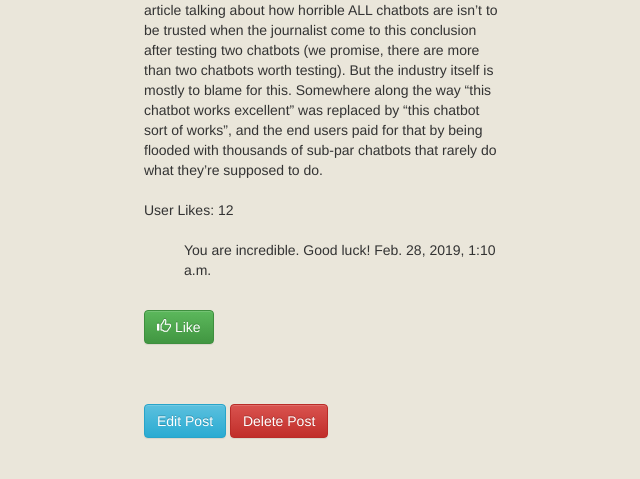
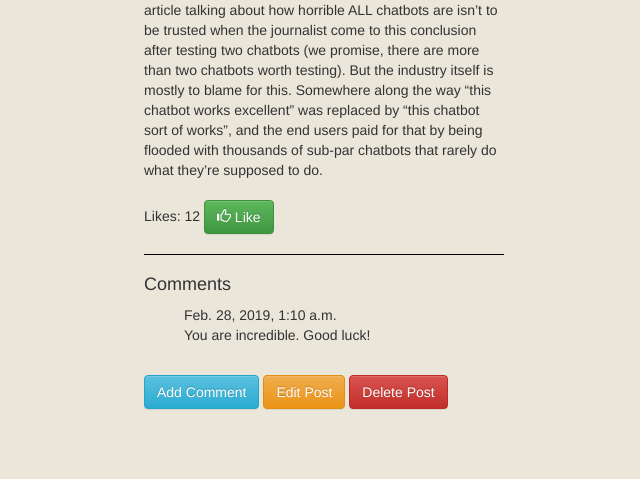
Before and after one commit to gokhanaker/blog-website, a Django app: page /post/1/ in a window 1280 px wide. Shown: the part 321-800 px from the top of the page, without its empty margins (316-956 px from the left). Run offline with Django 3.2, Linux system fonts and the light colour scheme; data comes from the database, SQL or seed files in the repository; both versions use the stored data as it was after the commit; some libraries are stand-ins or nearby versions.

Commit message:
layout is made prettier

```diff
--- a/blog_project/blog/static/css/blog.css
+++ b/blog_project/blog/static/css/blog.css
@@ -1,3 +1,9 @@
 body{
   background-color: #EAE6DA;
 }
+
+.comments{
+  background-color: #D2C29D;
+}
+
+hr { background-color: black; height: 0.5px; border: 0; }
--- a/blog_project/blog/templates/blog/post_detail.html
+++ b/blog_project/blog/templates/blog/post_detail.html
@@ -15,26 +15,30 @@
         <br>
           {{ post.postContent }}
         <br><br>
-        User Likes:  {{ post.postLikes }}
-        <br>
-        <br>
-        <!-- displaying comments of that blog post -->
-        {% for comment in post.comment_set.all %}
-          <ul>
-            {{ comment.commentContent }}
-            {{ comment.commentAuthor }}
-            {{ comment.commentCreatedDate }}
-            <br> <br>
-           </ul>
-        {% endfor %}
-
+        Likes: {{ post.postLikes }}
         <a href="/post/like/{{post.pk}}" class="btn btn-success btn-md">
           <span class="glyphicon glyphicon-thumbs-up"></span> Like
         </a>
 
-        <br> <br> <br> <br>
+        <div>
+          <hr>
+          <h4> Comments </h4>
+          <!-- displaying comments of that blog post -->
+          {% for comment in post.comment_set.all %}
+            <ul>
+              {{ comment.commentAuthor }}
+              {{ comment.commentCreatedDate }}
+              <br>
+              {{ comment.commentContent }}
+              <br>
+            </ul>
+            {% endfor %}
+          </div>
+        <br>
+        <!-- a link as a button to add a comment to a post -->
+        <a href='/post/{{post.pk}/add/comment}' class="btn btn-info" role="button"> Add Comment</a>
         <!-- a link as a button to edit a post -->
-        <a href='/post/edit/{{post.pk}}' class="btn btn-info" role="button"> Edit Post</a>
+        <a href='/post/edit/{{post.pk}}' class="btn btn-warning" role="button"> Edit Post</a>
         <!-- a link as a button to delete your post -->
         <a href='/post/delete/{{post.pk}}' class="btn btn-danger" role="button"
         onclick="return confirm('Are you sure you want to delete this?')"> Delete Post</a>
--- a/blog_project/blog/urls.py
+++ b/blog_project/blog/urls.py
@@ -13,5 +13,5 @@ urlpatterns = [
     path('post/edit/<int:post_id>/', views.editPost, name = 'editPost'),
     path('post/edit/<int:post_id>/update/', views.updatingEditedPost, name = 'updatingEditedPost'),
     path('post/delete/<int:post_id>/', views.deletePost, name = 'deletePost'),
-    path('post/like/<int:post_id>/', views.likePost, name = 'likePost')
+    path('post/like/<int:post_id>/', views.likePost, name = 'likePost'),
 ]
```
Also changed, not shown: blog_project/blog/templates/blog/comment_form.html (added, +11 -0 lines), blog_project/db.sqlite3.
